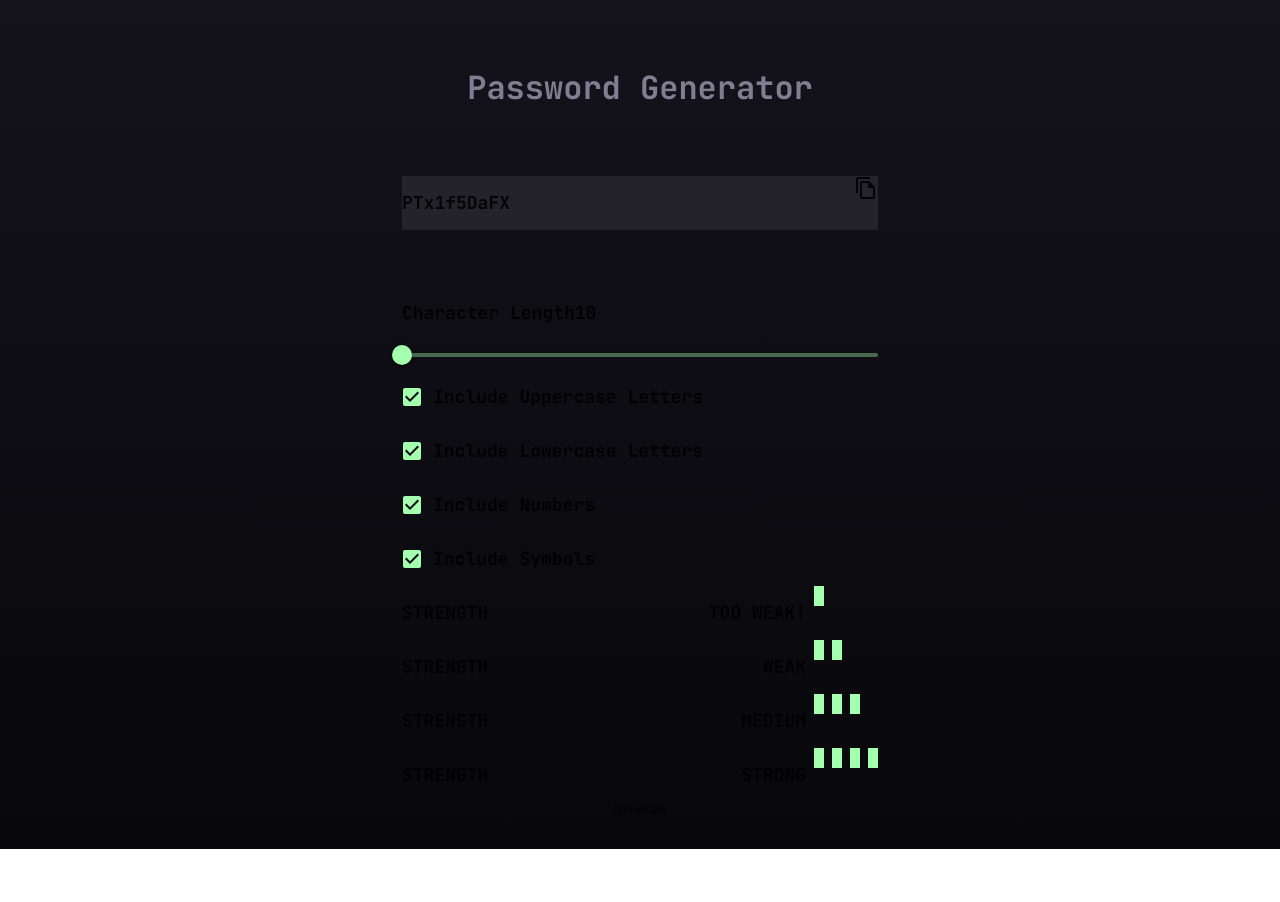
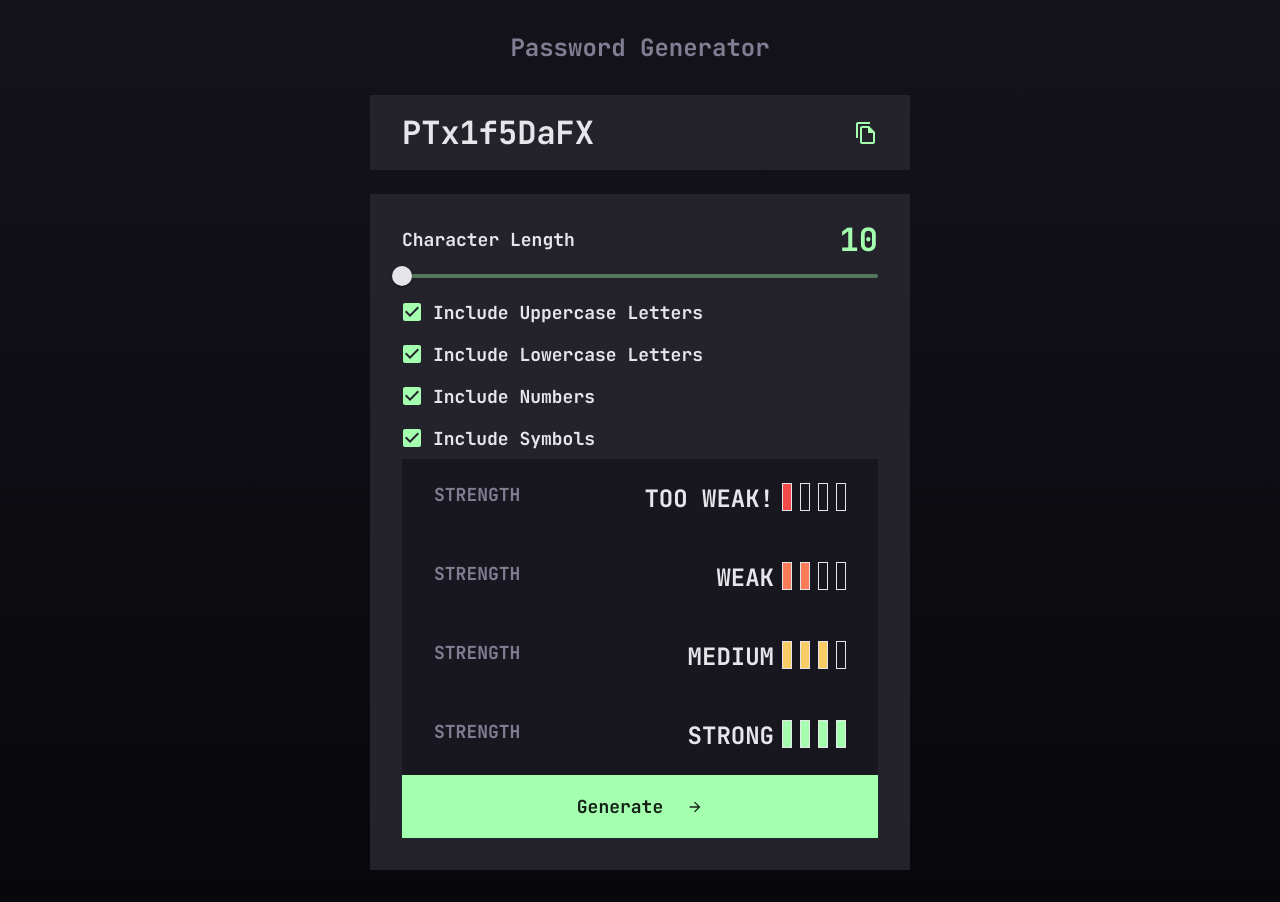
Before and after one commit to ronaldpaek/password-generator-app, a React (Create React App) app: page / in a window 1280 px wide. Before the commit the page ends 849 px from the top, so only its background shows below. Built offline with nearby package versions, Linux system fonts and the light colour scheme.

Commit message:
Finish UI portion

```diff
--- a/src/App.js
+++ b/src/App.js
@@ -1,4 +1,4 @@
-import { Box, CssBaseline, Stack } from '@mui/material';
+import { CssBaseline, Stack } from '@mui/material';
 import { createTheme, ThemeProvider } from '@mui/material/styles';
 
 import { Password, PasswordOptions } from './components';
@@ -40,17 +40,22 @@ const theme = createTheme({
 		fontFamily: 'JetBrains Mono',
 		h1: {
 			fontSize: 32,
-			lineHeight: 5.5,
+			lineHeight: '43px',
 			fontWeight: 700
 		},
 		h2: {
 			fontSize: 24,
-			lineHeight: 4,
+			lineHeight: '31px',
 			fontWeight: 700
 		},
 		body1: {
 			fontSize: 18,
-			lineHeight: 3,
+			lineHeight: '23px',
+			fontWeight: 700
+		},
+		body2: {
+			fontSize: 16,
+			lineHeight: '21px',
 			fontWeight: 700
 		}
 	}
@@ -60,24 +65,24 @@ const App = () => {
 	return (
 		<ThemeProvider theme={theme}>
 			<CssBaseline />
-			<Box
+			<Stack
 				sx={{
 					background: 'linear-gradient(180deg, #14131B 0%, #08070B 100%)',
-					minHeight: '100vh'
+					minHeight: '100vh',
+					p: { mobile: 2, tablet: 4 }
 				}}
 			>
 				<Stack
 					component='main'
 					spacing={{ mobile: 2, tablet: 3 }}
 					m='auto'
-					sx={{
-						maxWidth: 540
-					}}
+					width={1}
+					maxWidth={540}
 				>
 					<Password />
 					<PasswordOptions />
 				</Stack>
-			</Box>
+			</Stack>
 		</ThemeProvider>
 	);
 };
--- a/src/components/Bar.js
+++ b/src/components/Bar.js
@@ -1,12 +1,21 @@
-import { Box } from '@mui/material';
+import { Box, useTheme } from '@mui/material';
 
 const Bar = ({ strengthLevel, i }) => {
+	const theme = useTheme();
+	const colors = [
+		theme.palette.red.main,
+		theme.palette.orange.main,
+		theme.palette.yellow.main,
+		theme.palette.primary.main
+	];
+
 	return (
 		<Box
 			sx={{
 				width: 10,
-				height: 20,
-				bgcolor: i <= strengthLevel ? 'primary.main' : 'transparent'
+				height: 28,
+				border: `1px solid ${theme.palette.white.main}`,
+				bgcolor: i <= strengthLevel ? colors[strengthLevel] : 'transparent'
 			}}
 		/>
 	);
--- a/src/components/CharacterOptions.js
+++ b/src/components/CharacterOptions.js
@@ -12,11 +12,38 @@ const CharacterOptions = () => {
 
 	return (
 		<Stack>
-			<Stack direction='row'>
-				<Typography>Character Length</Typography>
-				<Typography>10</Typography>
+			<Stack direction='row' justifyContent='space-between' alignItems='center'>
+				<Typography
+					variant='body1'
+					sx={theme => ({
+						color: theme.palette.white.main,
+						[theme.breakpoints.down('tablet')]: {
+							fontSize: 16,
+							lineHeight: '21px'
+						}
+					})}
+				>
+					Character Length
+				</Typography>
+				<Typography
+					variant='h1'
+					sx={theme => ({
+						color: 'primary.main',
+						[theme.breakpoints.down('tablet')]: {
+							...theme.typography.h2
+						}
+					})}
+				>
+					10
+				</Typography>
 			</Stack>
-			<Slider />
+			<Slider
+				sx={{
+					'& .MuiSlider-thumb': {
+						color: theme => theme.palette.white.main
+					}
+				}}
+			/>
 			<FormGroup>
 				{labels.map((label, i) => (
 					<CheckboxLabel key={i} label={label} />
--- a/src/components/CheckboxLabel.js
+++ b/src/components/CheckboxLabel.js
@@ -2,7 +2,19 @@ import { FormControlLabel, Checkbox } from '@mui/material';
 
 const CheckboxLabel = ({ label }) => {
 	return (
-		<FormControlLabel control={<Checkbox defaultChecked />} label={label} />
+		<FormControlLabel
+			control={<Checkbox defaultChecked />}
+			label={label}
+			sx={theme => ({
+        '& .MuiFormControlLabel-label': {
+          color: theme.palette.white.main,
+					...theme.typography.body1,
+					[theme.breakpoints.down('tablet')]: {
+						...theme.typography.body2
+					}
+				}
+			})}
+		/>
 	);
 };
 
--- a/src/components/Password.js
+++ b/src/components/Password.js
@@ -1,27 +1,55 @@
-import { Box, Stack, Typography, SvgIcon } from '@mui/material';
+import { Stack, Typography, SvgIcon } from '@mui/material';
 
 import { MdOutlineFileCopy } from 'react-icons/md';
 
 const Password = () => {
 	return (
-		<Box px={4}>
+		<Stack>
 			<Typography
 				component='h1'
-				variant='h1'
+				variant='h2'
 				textAlign='center'
 				color='grey.main'
+				mb={4}
+				sx={theme => ({
+					[theme.breakpoints.down('tablet')]: {
+						fontSize: 16,
+						lineHeight: '21px',
+						mb: 2
+					}
+				})}
 			>
 				Password Generator
 			</Typography>
 			<Stack
 				direction='row'
 				justifyContent='space-between'
+				alignItems='center'
+				px={{ mobile: 2, tablet: 4 }}
+				py={2}
 				bgcolor={theme => theme.palette.grey.dark}
 			>
-				<Typography component='h2'>PTx1f5DaFX</Typography>
-				<SvgIcon component={MdOutlineFileCopy} />
+				<Typography
+					component='h2'
+					variant='h1'
+					sx={theme => ({
+						color: theme.palette.white.main,
+						[theme.breakpoints.down('tablet')]: {
+							...theme.typography.h2
+						}
+					})}
+				>
+					PTx1f5DaFX
+				</Typography>
+				<SvgIcon
+					component={MdOutlineFileCopy}
+					sx={{
+						color: 'primary.main',
+						fontSize: { mobile: 20, tablet: 24 }
+					}}
+				/>
 			</Stack>
-		</Box>
+		</Stack>
 	);
 };
 
--- a/src/components/PasswordOptions.js
+++ b/src/components/PasswordOptions.js
@@ -1,4 +1,5 @@
-import { Stack, ButtonBase } from '@mui/material';
+import { Stack, ButtonBase, SvgIcon } from '@mui/material';
+import { MdArrowForward } from 'react-icons/md';
 
 import { CharacterOptions, StrengthIndicator } from './';
 
@@ -6,12 +7,38 @@ const PasswordOptions = () => {
 	const strengths = ['TOO WEAK!', 'WEAK', 'MEDIUM', 'STRONG'];
 
 	return (
-		<Stack p={4}>
+		<Stack
+			bgcolor={theme => theme.palette.grey.dark}
+			sx={{
+				px: { mobile: 2, tablet: 4 },
+				pb: { mobile: 2, tablet: 4 },
+				pt: { mobile: 2, tablet: 3 }
+			}}
+		>
 			<CharacterOptions />
 			{strengths.map((strength, i) => (
 				<StrengthIndicator key={i} strength={strength} strengthLevel={i} />
-      ))}
-      <ButtonBase>Generate</ButtonBase>
+			))}
+			<ButtonBase
+				sx={theme => ({
+					...theme.typography.body1,
+					py: 2.5,
+					bgcolor: 'primary.main',
+					[theme.breakpoints.down('tablet')]: {
+						...theme.typography.body2,
+						py: 2
+					}
+				})}
+			>
+				Generate
+				<SvgIcon
+					component={MdArrowForward}
+					sx={{
+						fontSize: 16,
+						ml: 3
+					}}
+				/>
+			</ButtonBase>
 		</Stack>
 	);
 };
--- a/src/components/StrengthIndicator.js
+++ b/src/components/StrengthIndicator.js
@@ -4,10 +4,42 @@ import { Bar } from './';
 
 const StrengthIndicator = ({ strength, strengthLevel }) => {
 	return (
-		<Stack direction='row' justifyContent='space-between'>
-			<Typography>STRENGTH</Typography>
+		<Stack
+			direction='row'
+			justifyContent='space-between'
+			sx={theme => ({
+				bgcolor: theme.palette.grey.veryDark,
+				px: { mobile: 2, tablet: 4 },
+				py: { mobile: 2, tablet: 3 }
+			})}
+		>
+			<Typography
+				variant='body1'
+				sx={theme => ({
+					color: theme.palette.grey.main,
+					[theme.breakpoints.down('tablet')]: {
+						...theme.typography.body2
+					}
+				})}
+			>
+				STRENGTH
+			</Typography>
 			<Stack direction='row'>
-				<Typography mr={1}>{strength}</Typography>
+				<Typography
+					variant='h2'
+					mr={1}
+					sx={theme => ({
+						color: theme.palette.white.main,
+						[theme.breakpoints.down('tablet')]: {
+							...theme.typography.body1
+						},
+						'@media (max-width: 360px)': {
+							display: 'none'
+						}
+					})}
+				>
+					{strength}
+				</Typography>
 				<Stack direction='row' spacing={1}>
 					{Array.from({ length: 4 }).map((_, i) => (
 						<Bar key={i} strengthLevel={strengthLevel} i={i} />
```
